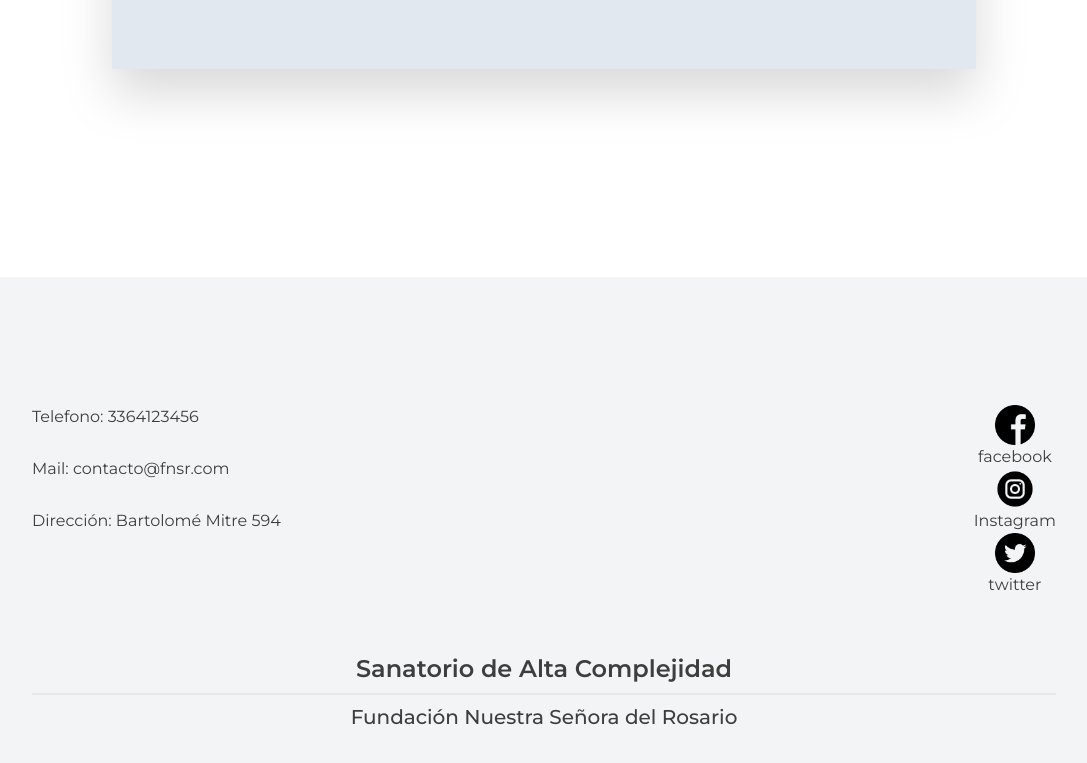
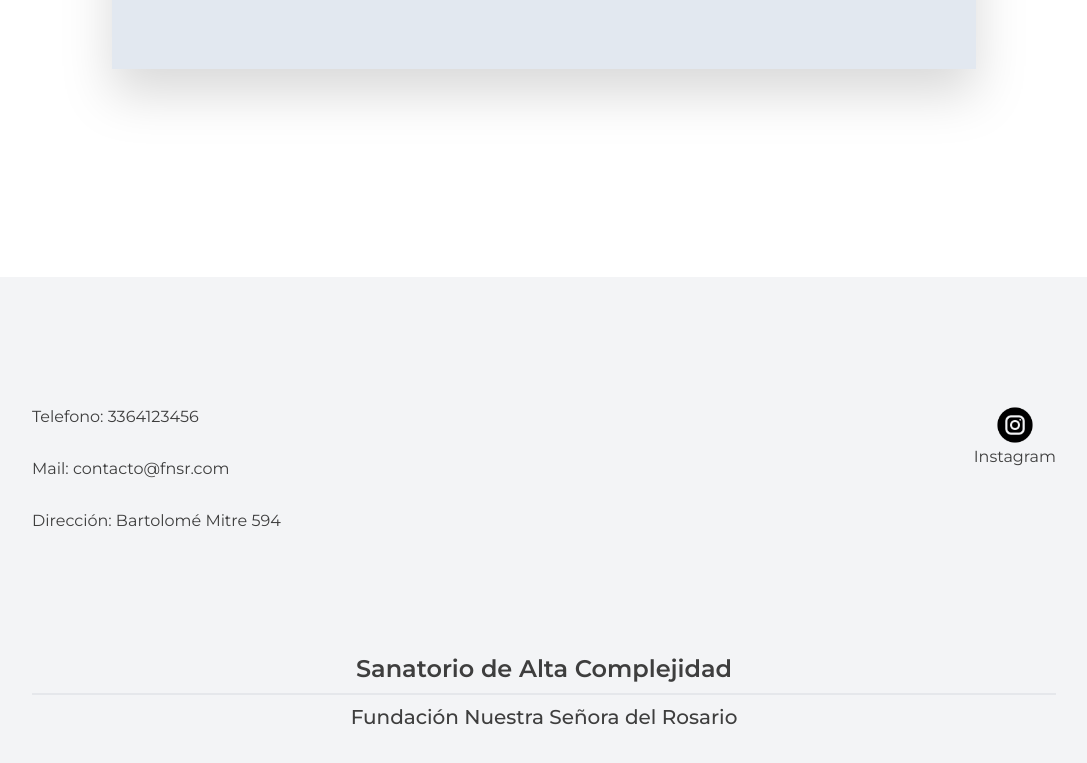
Before and after one commit to adriel2323/PortalWebFR, a React (Vite) app: page / in a window 1280 px wide. Shown: the part 2463-3226 px from the top of the page, without its empty margins (96-1183 px from the left). Built offline with nearby package versions, Linux system fonts and the light colour scheme.

Commit message:
cambio de link

```diff
--- a/src/componentes/Footer/Footer.jsx
+++ b/src/componentes/Footer/Footer.jsx
@@ -5,21 +5,13 @@ import Icon from "../BotonesHome/Icon";
 
 const Footer =()=>{
 
-    const redes=[{id:1,
-        "icono":"../../../public/imagenes/facebook.png",
-        "link":"https://www.facebook.com/OSUOMRA",
-        "color":"hover:text-blue-600",
-        "nombre":"facebook"},
-        {id:2,
+    const redes=[
+        {id:1,
         "icono":"../../../public/imagenes/instagram.png ",
-        "link":"https://instagram.com/uom.sannicolas?igshid=NDk5N2NlZjQ=",
+        "link":"https://www.instagram.com/sanatorio_fnsr/?utm_source=ig_web_button_share_sheet&igshid=OGQ5ZDc2ODk2ZA==",
         "color":"hover:text-orange-400",
         "nombre":"Instagram"},
-        {id:3,
-            "icono":"../../../public/imagenes/gorjeo.png ",
-            "link":"twitter",
-            "color":"hover:text-blue-700",
-            "nombre":"twitter"} ]
+        ]
 
     return(
         <>
```
